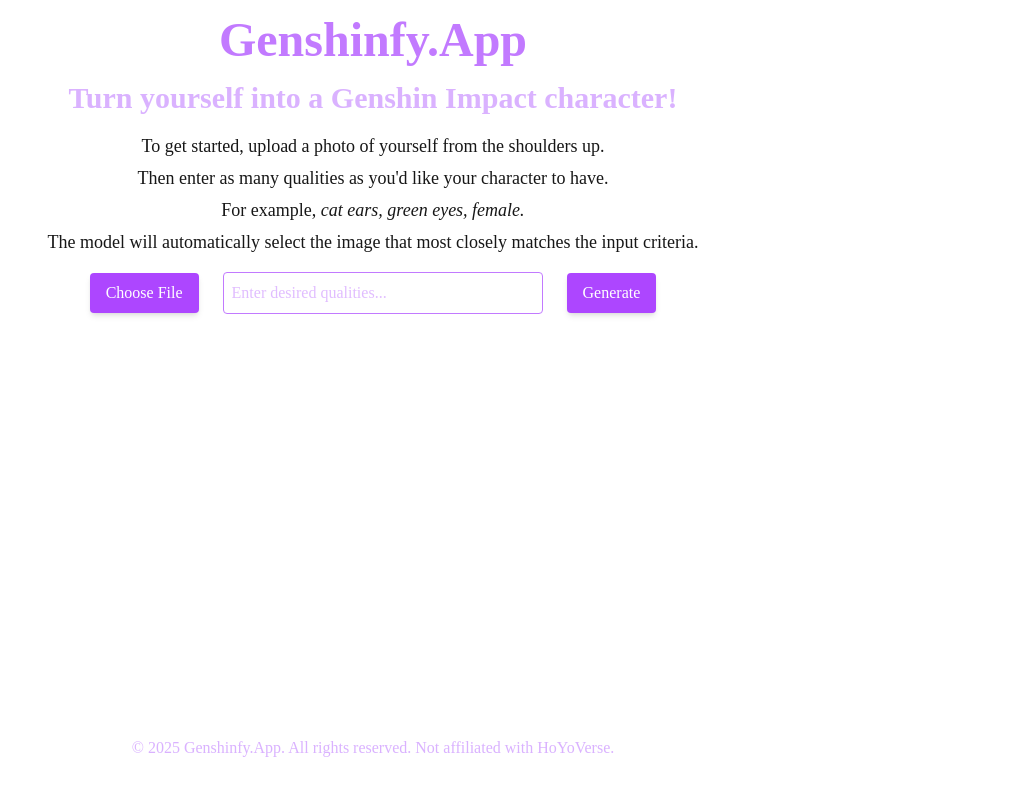
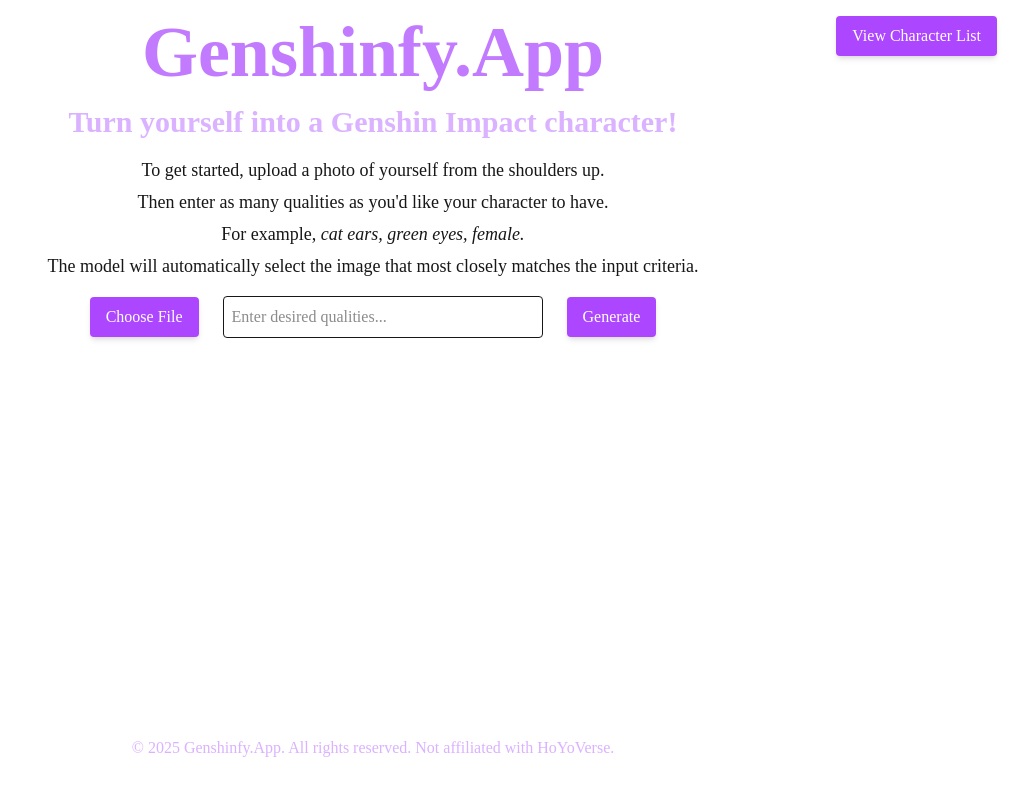
Before and after one commit to Raiden-Makoto/genshinfy-app, a Next.js app in the folder frontend/: page / in a window 1280 px wide. Shown: the top 796 px of the page, without its empty margins (267-1280 px from the left). Built offline with nearby package versions, Linux system fonts and the light colour scheme.

Commit message:
added image carousel component. made with swiper

```diff
--- /dev/null
+++ b/frontend/app/ImageCarousel.js
@@ -0,0 +1,22 @@
+import { Swiper, SwiperSlide } from 'swiper/react';
+import "swiper/css";
+import "swiper/css/navigation";
+import "swiper/css/pagination";
+import { Navigation, Pagination } from "swiper/modules";
+
+export default function ImageCarousel({ images }) {
+    return (
+        <Swiper
+        modules = {[Navigation, Pagination]}
+        navigation
+        pagination={{ clickable: true }}
+        className="w-full max-w-3xl"
+        >
+            {images.map((src, index) => (
+                <SwiperSlide key={index}>
+                    <img src={src} alt="{`Slide ${index + 1}`}" className="w-full h-auto rounded-lg" />
+                </SwiperSlide>
+            ))}
+        </Swiper>
+    );
+}
--- a/frontend/app/page.js
+++ b/frontend/app/page.js
@@ -63,8 +63,15 @@
 
   return (
     <div className="flex flex-col items-center justify-start min-h-screen p-4 bg-black-100">
+    <div className="absolute top-4 right-4">
+      <a href="/character-page">
+        <button className="bg-purple-500 text-white px-4 py-2 rounded shadow-md hover:bg-purple-600 font-[GenshinImpact]">
+          View Character List
+        </button>
+      </a>
+    </div>
       <main className="flex-grow flex flex-col items-center justify-starts text-center px-4">
-      <h1 className="text-5xl font-bold mb-4 text-purple-400 font-[GenshinImpact]">
+      <h1 className="text-7xl font-bold mb-4 text-purple-400 font-[GenshinImpact]">
         Genshinfy.App
       </h1>
       <h2 className="text-3xl font-bold mb-4 text-purple-300 font-[GenshinImpact]">
@@ -99,7 +106,7 @@
               type="text"
               value={prompt}
               onChange={(e) => setPrompt(e.target.value)}
-              className="p-2 border rounded w-80 text-purple-400 font-[GenshinImpact]"
+              className="p-2 border rounded w-80 text-white-600 font-[GenshinImpact]"
               placeholder="Enter desired qualities..."
             />
             </div>
```
Also changed, not shown: frontend/package.json (+4 -3 lines), 1 other file (tests, documents, lock files or other folders).
